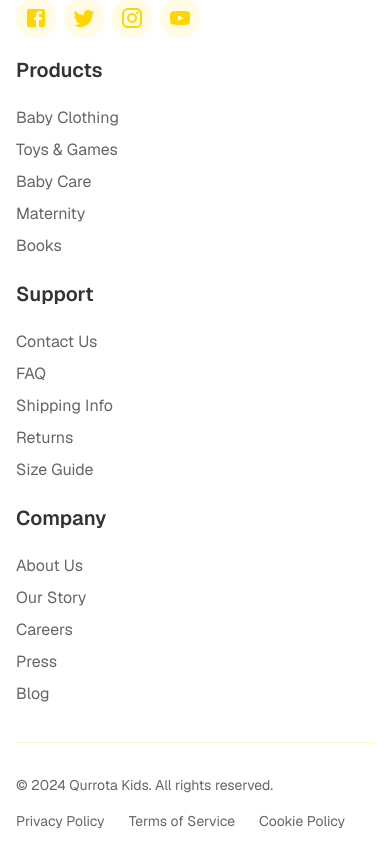
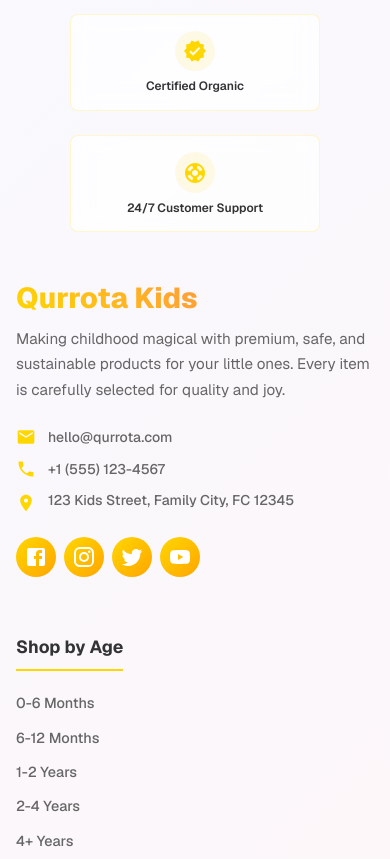
Before and after one commit to Asif3359/Qurrota, a Next.js app: page / in a window 390 px wide. Shown: the part 7225-8084 px from the top of the page. Built offline with nearby package versions, Linux system fonts and the light colour scheme.

Commit message:
fix designe issue in footer

```diff
--- a/src/components/layout/Footer.tsx
+++ b/src/components/layout/Footer.tsx
@@ -10,9 +10,23 @@ import {
   Divider,
   useTheme,
   useMediaQuery,
+  Chip,
 } from '@mui/material';
 import { motion } from 'framer-motion';
-import { Facebook, Twitter, Instagram, YouTube, Email, Phone, LocationOn } from '@mui/icons-material';
+import {
+  Facebook,
+  Twitter,
+  Instagram,
+  YouTube,
+  Email,
+  Phone,
+  LocationOn,
+  LocalShipping,
+  Security,
+  Favorite,
+  Support,
+  Verified
+} from '@mui/icons-material';
 
 const Footer: React.FC = () => {
   const theme = useTheme();
@@ -20,32 +34,42 @@ const Footer: React.FC = () => {
 
   const footerSections = [
     {
-      title: 'Products',
+      title: 'Shop by Age',
       links: [
-        { name: 'Baby Clothing', href: '/products/clothing' },
-        { name: 'Toys & Games', href: '/products/toys' },
-        { name: 'Baby Care', href: '/products/care' },
-        { name: 'Maternity', href: '/products/maternity' },
-        { name: 'Books', href: '/products/books' },
+        { name: '0-6 Months', href: '/products/0-6-months' },
+        { name: '6-12 Months', href: '/products/6-12-months' },
+        { name: '1-2 Years', href: '/products/1-2-years' },
+        { name: '2-4 Years', href: '/products/2-4-years' },
+        { name: '4+ Years', href: '/products/4-plus-years' },
       ],
     },
     {
-      title: 'Support',
+      title: 'Categories',
       links: [
-        { name: 'Contact Us', href: '/contact' },
-        { name: 'FAQ', href: '/faq' },
-        { name: 'Shipping Info', href: '/shipping' },
-        { name: 'Returns', href: '/returns' },
-        { name: 'Size Guide', href: '/size-guide' },
+        { name: 'Clothing & Shoes', href: '/products/clothing' },
+        { name: 'Toys & Games', href: '/products/toys' },
+        { name: 'Baby Care', href: '/products/baby-care' },
+        { name: 'Maternity', href: '/products/maternity' },
+        { name: 'Books & Learning', href: '/products/books' },
       ],
     },
     {
-      title: 'Company',
+      title: 'Customer Care',
       links: [
-        { name: 'About Us', href: '/about' },
-        { name: 'Our Story', href: '/story' },
-        { name: 'Careers', href: '/careers' },
-        { name: 'Press', href: '/press' },
+        { name: 'Contact Us', href: '/contact' },
+        { name: 'Size Guide', href: '/size-guide' },
+        { name: 'Shipping & Returns', href: '/shipping' },
+        { name: 'Track Order', href: '/track-order' },
+        { name: 'FAQ', href: '/faq' },
+      ],
+    },
+    {
+      title: 'About Qurrota',
+      links: [
+        { name: 'Our Story', href: '/about' },
+        { name: 'Safety Standards', href: '/safety' },
+        { name: 'Sustainability', href: '/sustainability' },
+        { name: 'Reviews', href: '/reviews' },
         { name: 'Blog', href: '/blog' },
       ],
     },
@@ -53,41 +77,152 @@ const Footer: React.FC = () => {
 
   const socialLinks = [
     { icon: <Facebook />, href: '#', label: 'Facebook' },
+    { icon: <Instagram />, href: '#', label: 'Instagram' },
     { icon: <Twitter />, href: '#', label: 'Twitter' },
-    { icon: <Instagram />, href: '#', label: 'Instagram' },
     { icon: <YouTube />, href: '#', label: 'YouTube' },
+  ];
+
+  const trustFeatures = [
+    { icon: <Security />, text: '100% Safe & Non-Toxic' },
+    { icon: <LocalShipping />, text: 'Free Shipping Over $50' },
+    { icon: <Verified />, text: 'Certified Organic' },
+    { icon: <Support />, text: '24/7 Customer Support' },
   ];
 
   return (
     <Box
       sx={{
-        background: 'rgba(255, 255, 255, 0.95)',
-        backdropFilter: 'blur(20px)',
-        borderTop: '1px solid rgba(255, 215, 0, 0.2)',
+        background: 'linear-gradient(135deg, #f8f9ff 0%, #fff5f5 100%)',
+        borderTop: '3px solid #FFD700',
         pt: 6,
         pb: 3,
+        position: 'relative',
+        '&::before': {
+          content: '""',
+          position: 'absolute',
+          top: 0,
+          left: 0,
+          right: 0,
+          height: '3px',
+          background: 'linear-gradient(90deg, #FFD700, #FFA500, #FFD700)',
+        }
       }}
     >
       <Container maxWidth="lg">
-        <Box sx={{ width: '100%', display: 'flex', flexDirection: 'column', gap: 2 }}>
-          {/* Brand Section */}
-          <Box sx={{ width: '100%', display: 'flex', flexDirection: 'column', gap: 2 }}>
+        {/* Trust Features */}
         <motion.div
           initial={{ opacity: 0, y: 20 }}
           whileInView={{ opacity: 1, y: 0 }}
           transition={{ duration: 0.6 }}
           viewport={{ once: true }}
         >
+          <Box sx={{ mb: 6 }}>
+            <Box
+              sx={{
+                display: 'flex',
+                flexWrap: 'wrap',
+                justifyContent: 'center',
+                gap: 3,
+              }}
+            >
+              {trustFeatures.map((feature, index) => (
+                <Box
+                  key={index}
+                  sx={{
+                    flex: '1 1 200px',
+                    maxWidth: '250px',
+                    minWidth: '200px',
+                  }}
+                >
+                  <motion.div
+                    initial={{ opacity: 0, scale: 0.8 }}
+                    whileInView={{ opacity: 1, scale: 1 }}
+                    transition={{ duration: 0.4, delay: index * 0.1 }}
+                    viewport={{ once: true }}
+                  >
+                    <Box
+                      sx={{
+                        display: 'flex',
+                        flexDirection: 'column',
+                        alignItems: 'center',
+                        textAlign: 'center',
+                        p: 2,
+                        borderRadius: 2,
+                        background: 'rgba(255, 255, 255, 0.7)',
+                        backdropFilter: 'blur(10px)',
+                        border: '1px solid rgba(255, 215, 0, 0.2)',
+                        transition: 'all 0.3s ease',
+                        height: '100%',
+                        '&:hover': {
+                          transform: 'translateY(-5px)',
+                          boxShadow: '0 8px 25px rgba(255, 215, 0, 0.15)',
+                        }
+                      }}
+                    >
+                      <Box
+                        sx={{
+                          color: '#FFD700',
+                          mb: 1,
+                          p: 1,
+                          borderRadius: '50%',
+                          background: 'rgba(255, 215, 0, 0.1)',
+                        }}
+                      >
+                        {feature.icon}
+                      </Box>
+                      <Typography
+                        variant="caption"
+                        sx={{
+                          fontWeight: 600,
+                          color: '#333',
+                          fontSize: '0.75rem',
+                          lineHeight: 1.2,
+                        }}
+                      >
+                        {feature.text}
+                      </Typography>
+                    </Box>
+                  </motion.div>
+                </Box>
+              ))}
+            </Box>
+          </Box>
+        </motion.div>
+
+        {/* Main Footer Content */}
+        <Box
+          sx={{
+            display: 'flex',
+            flexWrap: 'wrap',
+            gap: 4,
+            mb: 4,
+          }}
+        >
+          {/* Brand Section */}
+          <Box
+            sx={{
+              flex: '1 1 300px',
+              minWidth: '300px',
+            }}
+          >
+            <motion.div
+              initial={{ opacity: 0, y: 20 }}
+              whileInView={{ opacity: 1, y: 0 }}
+              transition={{ duration: 0.6 }}
+              viewport={{ once: true }}
+            >
+              <Box sx={{ mb: 3 }}>
                 <Typography
                   variant="h4"
                   component="h2"
                   gutterBottom
                   sx={{
-                  fontWeight: 700,
-                  background: 'linear-gradient(45deg, #FFD700, #9C27B0)',
+                    fontWeight: 800,
+                    background: 'linear-gradient(45deg, #FFD700, #FF6B6B)',
                     backgroundClip: 'text',
                     WebkitBackgroundClip: 'text',
                     WebkitTextFillColor: 'transparent',
+                    fontSize: { xs: '1.8rem', md: '2.2rem' },
                   }}
                 >
                   Qurrota Kids
@@ -96,28 +231,33 @@ const Footer: React.FC = () => {
                 <Typography
                   variant="body1"
                   color="text.secondary"
-                sx={{ mb: 3, lineHeight: 1.6 }}
+                  sx={{
+                    mb: 3,
+                    lineHeight: 1.7,
+                    fontSize: '0.95rem',
+                  }}
                 >
-                Premium products for kids and new mothers. Quality, safety, and joy in every item we offer.
+                  Making childhood magical with premium, safe, and sustainable products for your little ones.
+                  Every item is carefully selected for quality and joy.
                 </Typography>
 
                 {/* Contact Info */}
                 <Box sx={{ mb: 3 }}>
-                <Box sx={{ display: 'flex', alignItems: 'center', mb: 1 }}>
-                  <Email sx={{ color: '#FFD700', mr: 1, fontSize: 20 }} />
-                  <Typography variant="body2" color="text.secondary">
+                  <Box sx={{ display: 'flex', alignItems: 'center', mb: 1.5 }}>
+                    <Email sx={{ color: '#FFD700', mr: 1.5, fontSize: 20 }} />
+                    <Typography variant="body2" color="text.secondary" sx={{ fontWeight: 500 }}>
                       hello@qurrota.com
                     </Typography>
                   </Box>
-                <Box sx={{ display: 'flex', alignItems: 'center', mb: 1 }}>
-                  <Phone sx={{ color: '#FFD700', mr: 1, fontSize: 20 }} />
-                  <Typography variant="body2" color="text.secondary">
+                  <Box sx={{ display: 'flex', alignItems: 'center', mb: 1.5 }}>
+                    <Phone sx={{ color: '#FFD700', mr: 1.5, fontSize: 20 }} />
+                    <Typography variant="body2" color="text.secondary" sx={{ fontWeight: 500 }}>
                       +1 (555) 123-4567
                     </Typography>
                   </Box>
-                <Box sx={{ display: 'flex', alignItems: 'center' }}>
-                  <LocationOn sx={{ color: '#FFD700', mr: 1, fontSize: 20 }} />
-                  <Typography variant="body2" color="text.secondary">
+                  <Box sx={{ display: 'flex', alignItems: 'flex-start' }}>
+                    <LocationOn sx={{ color: '#FFD700', mr: 1.5, fontSize: 20, mt: 0.2 }} />
+                    <Typography variant="body2" color="text.secondary" sx={{ fontWeight: 500, lineHeight: 1.4 }}>
                       123 Kids Street, Family City, FC 12345
                     </Typography>
                   </Box>
@@ -137,11 +277,12 @@ const Footer: React.FC = () => {
                       <IconButton
                         href={social.href}
                         sx={{
-                        background: 'rgba(255, 215, 0, 0.1)',
-                        color: '#FFD700',
+                          background: 'linear-gradient(135deg, #FFD700, #FFA500)',
+                          color: 'white',
                           '&:hover': {
-                          background: 'rgba(255, 215, 0, 0.2)',
-                          transform: 'translateY(-2px)',
+                            background: 'linear-gradient(135deg, #FFA500, #FFD700)',
+                            transform: 'translateY(-3px)',
+                            boxShadow: '0 5px 15px rgba(255, 215, 0, 0.3)',
                           },
                         }}
                       >
@@ -150,12 +291,19 @@ const Footer: React.FC = () => {
                     </motion.div>
                   ))}
                 </Box>
+              </Box>
             </motion.div>
           </Box>
 
           {/* Links Sections */}
           {footerSections.map((section, sectionIndex) => (
-            <Box key={section.title} sx={{ width: '100%', display: 'flex', flexDirection: 'column', gap: 2 }}>
+            <Box
+              key={section.title}
+              sx={{
+                flex: '1 1 200px',
+                minWidth: '200px',
+              }}
+            >
               <motion.div
                 initial={{ opacity: 0, y: 20 }}
                 whileInView={{ opacity: 1, y: 0 }}
@@ -166,7 +314,15 @@ const Footer: React.FC = () => {
                   variant="h6"
                   component="h3"
                   gutterBottom
-                  sx={{ fontWeight: 600, color: '#333', mb: 2 }}
+                  sx={{
+                    fontWeight: 700,
+                    color: '#333',
+                    mb: 2,
+                    fontSize: '1.1rem',
+                    borderBottom: '2px solid #FFD700',
+                    pb: 1,
+                    display: 'inline-block',
+                  }}
                 >
                   {section.title}
                 </Typography>
@@ -186,11 +342,15 @@ const Footer: React.FC = () => {
                           display: 'block',
                           color: 'text.secondary',
                           textDecoration: 'none',
-                          py: 0.5,
+                          py: 0.8,
+                          px: 0,
                           transition: 'all 0.3s ease',
+                          fontWeight: 500,
+                          fontSize: '0.9rem',
                           '&:hover': {
                             color: '#FFD700',
-                            transform: 'translateX(5px)',
+                            transform: 'translateX(8px)',
+                            fontWeight: 600,
                           },
                         }}
                       >
@@ -204,7 +364,7 @@ const Footer: React.FC = () => {
           ))}
         </Box>
 
-        <Divider sx={{ my: 4, borderColor: 'rgba(255, 215, 0, 0.2)' }} />
+        <Divider sx={{ my: 4, borderColor: 'rgba(255, 215, 0, 0.3)', borderWidth: 2 }} />
 
         {/* Bottom Section */}
         <motion.div
@@ -219,16 +379,40 @@ const Footer: React.FC = () => {
               flexDirection: isMobile ? 'column' : 'row',
               justifyContent: 'space-between',
               alignItems: isMobile ? 'flex-start' : 'center',
-              gap: 2,
+              gap: 3,
             }}
           >
+            <Box sx={{ display: 'flex', flexDirection: 'column', gap: 1 }}>
               <Typography
                 variant="body2"
                 color="text.secondary"
-              sx={{ textAlign: isMobile ? 'left' : 'center' }}
+                sx={{ fontWeight: 500 }}
               >
                 © 2024 Qurrota Kids. All rights reserved.
               </Typography>
+              <Box sx={{ display: 'flex', gap: 1, flexWrap: 'wrap' }}>
+                <Chip
+                  label="Made with ❤️ for kids"
+                  size="small"
+                  sx={{
+                    background: 'linear-gradient(135deg, #FFD700, #FFA500)',
+                    color: 'white',
+                    fontWeight: 600,
+                    fontSize: '0.7rem',
+                  }}
+                />
+                <Chip
+                  label="Eco-Friendly"
+                  size="small"
+                  sx={{
+                    background: 'rgba(76, 175, 80, 0.1)',
+                    color: '#4CAF50',
+                    fontWeight: 600,
+                    fontSize: '0.7rem',
+                  }}
+                />
+              </Box>
+            </Box>
 
             <Box sx={{ display: 'flex', gap: 3, flexWrap: 'wrap' }}>
               <Link
@@ -237,7 +421,11 @@ const Footer: React.FC = () => {
                   color: 'text.secondary',
                   textDecoration: 'none',
                   fontSize: '0.875rem',
-                  '&:hover': { color: '#FFD700' },
+                  fontWeight: 500,
+                  '&:hover': {
+                    color: '#FFD700',
+                    textDecoration: 'underline',
+                  },
                 }}
               >
                 Privacy Policy
@@ -248,7 +436,11 @@ const Footer: React.FC = () => {
                   color: 'text.secondary',
                   textDecoration: 'none',
                   fontSize: '0.875rem',
-                  '&:hover': { color: '#FFD700' },
+                  fontWeight: 500,
+                  '&:hover': {
+                    color: '#FFD700',
+                    textDecoration: 'underline',
+                  },
                 }}
               >
                 Terms of Service
@@ -259,7 +451,11 @@ const Footer: React.FC = () => {
                   color: 'text.secondary',
                   textDecoration: 'none',
                   fontSize: '0.875rem',
-                  '&:hover': { color: '#FFD700' },
+                  fontWeight: 500,
+                  '&:hover': {
+                    color: '#FFD700',
+                    textDecoration: 'underline',
+                  },
                 }}
               >
                 Cookie Policy
```
Lines whose indentation alone changed are shown as unchanged.
